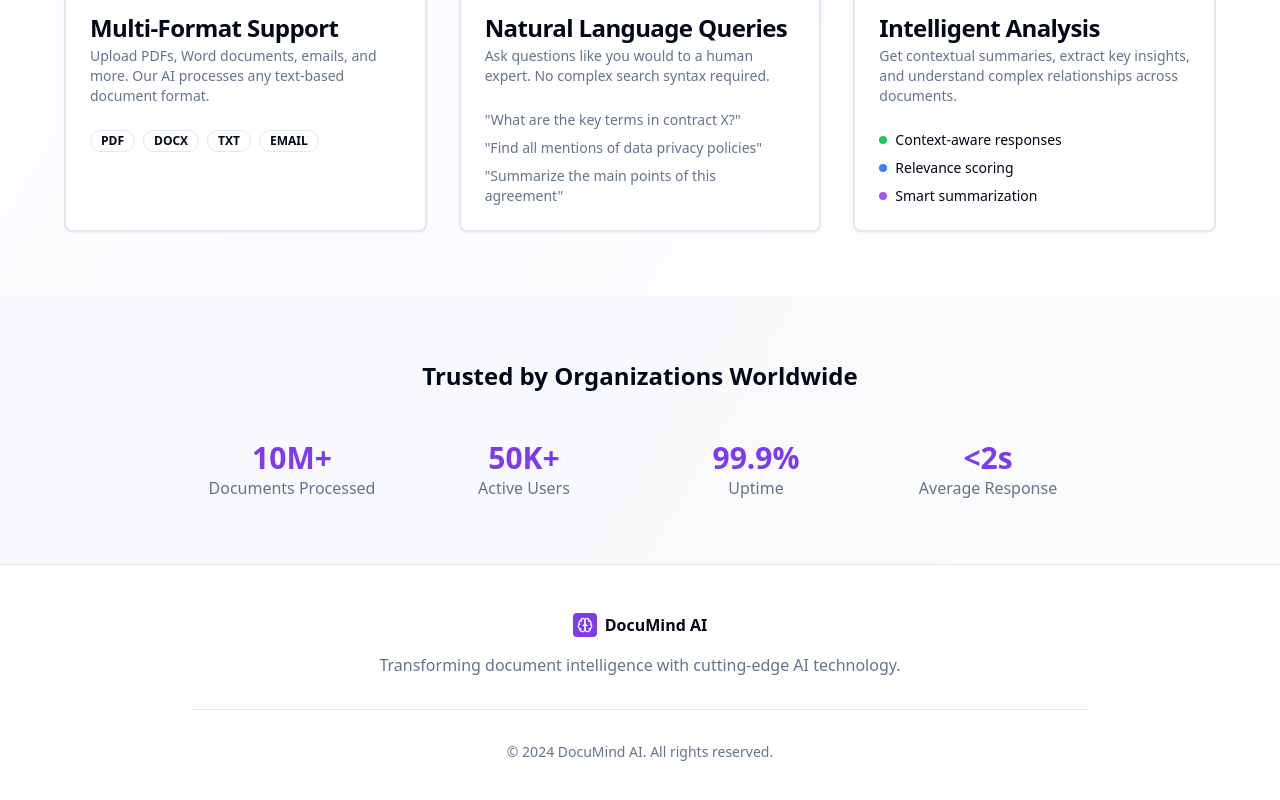
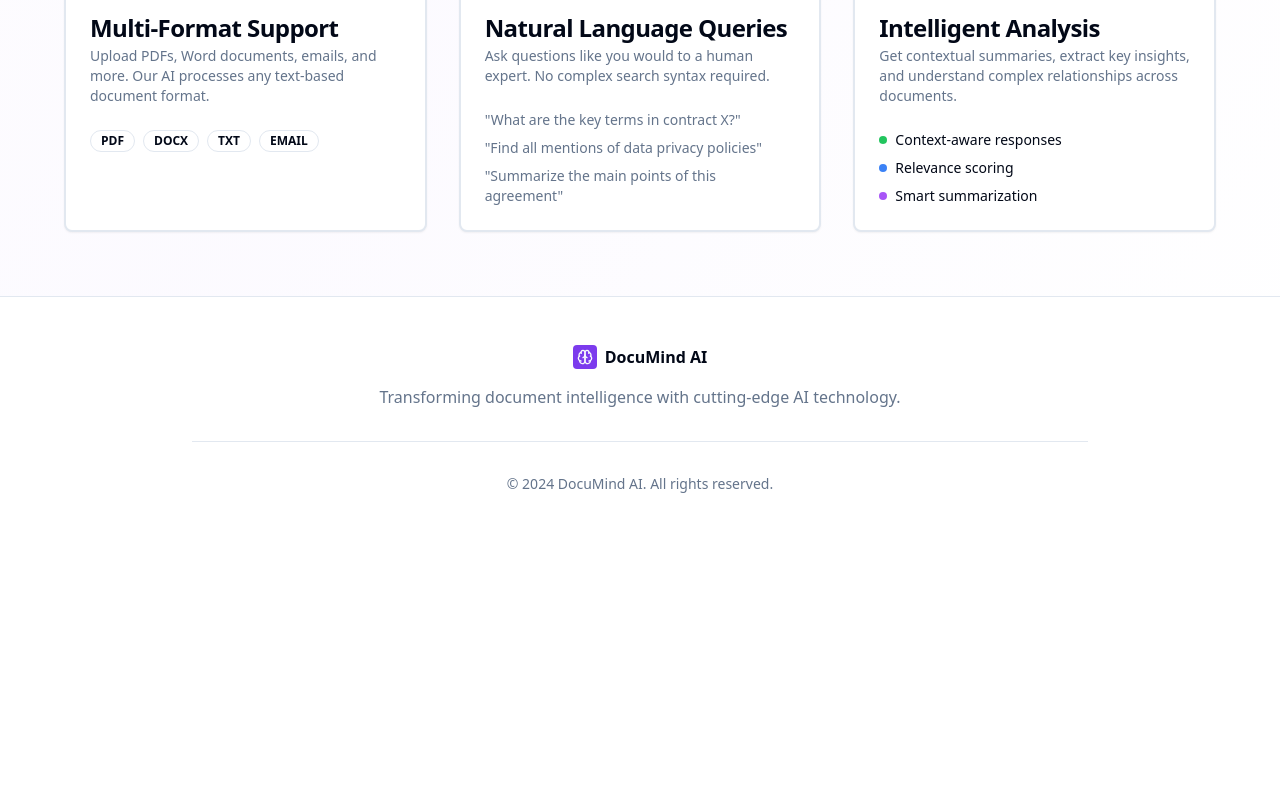
Before and after one commit to siddharth182406/Hackathon-20project, a React (Vite) app: page / in a window 1280 px wide. Shown: the part 1382-2182 px from the top of the page. After the commit the page ends 1924 px from the top, so only its background shows below. Built offline with nearby package versions, Linux system fonts and the light colour scheme.

Commit message:
Remove the stats section (Trusted by Organizations Worldwide)
cgen-8e9a443b1ba8447ebdcd21993f0fd68b

```diff
--- a/client/pages/Index.tsx
+++ b/client/pages/Index.tsx
@@ -144,32 +144,6 @@ const Index = () => {
         </div>
       </section>
 
-      {/* Stats Section */}
-      <section className="bg-muted/30 py-16">
-        <div className="container mx-auto px-4">
-          <div className="max-w-4xl mx-auto text-center">
-            <h2 className="text-2xl font-bold mb-12">Trusted by Organizations Worldwide</h2>
-            <div className="grid grid-cols-2 md:grid-cols-4 gap-8">
-              <div>
-                <div className="text-3xl font-bold text-primary">10M+</div>
-                <div className="text-muted-foreground">Documents Processed</div>
-              </div>
-              <div>
-                <div className="text-3xl font-bold text-primary">50K+</div>
-                <div className="text-muted-foreground">Active Users</div>
-              </div>
-              <div>
-                <div className="text-3xl font-bold text-primary">99.9%</div>
-                <div className="text-muted-foreground">Uptime</div>
-              </div>
-              <div>
-                <div className="text-3xl font-bold text-primary">&lt;2s</div>
-                <div className="text-muted-foreground">Average Response</div>
-              </div>
-            </div>
-          </div>
-        </div>
-      </section>
 
       {/* Footer */}
       <footer className="border-t bg-background py-12">
```
